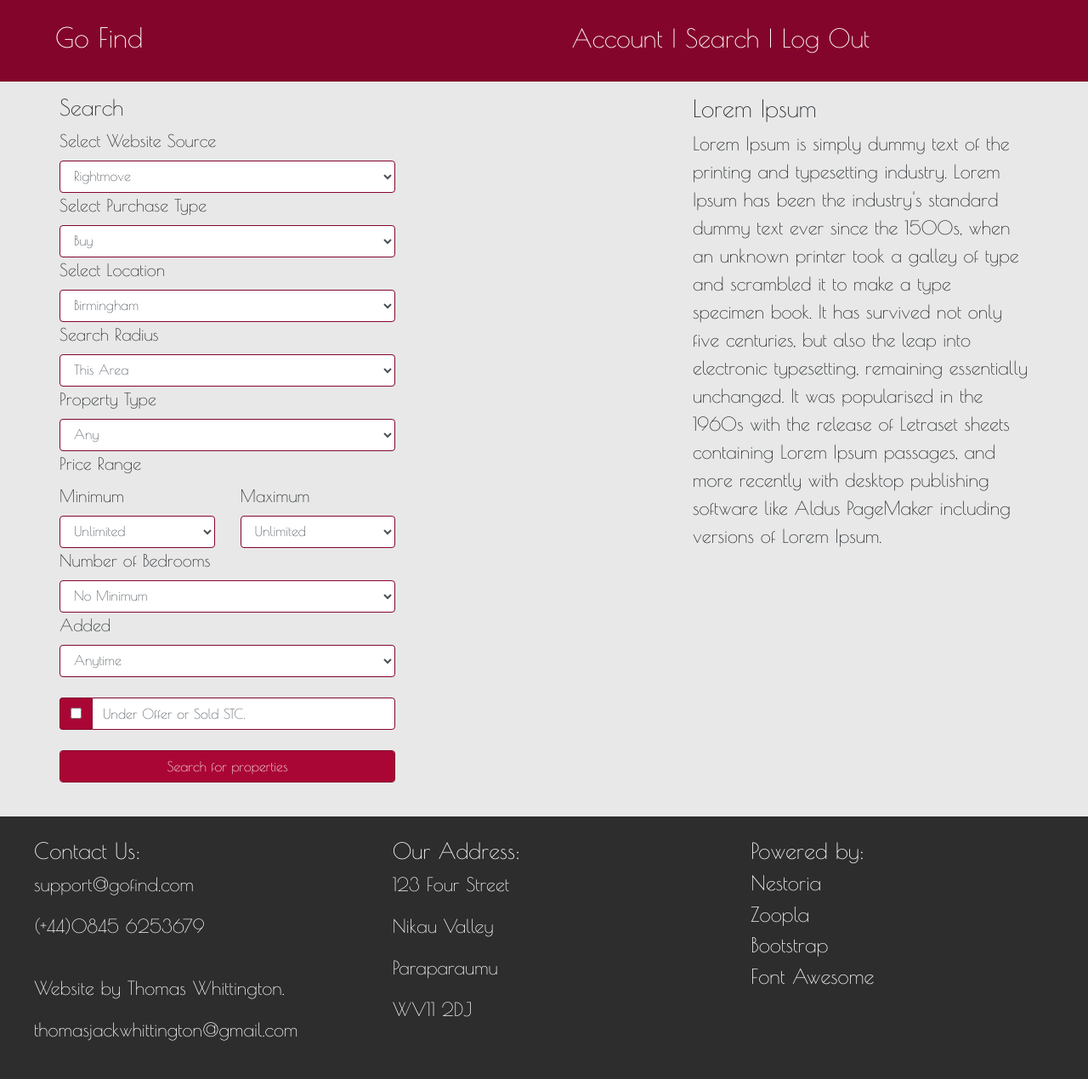
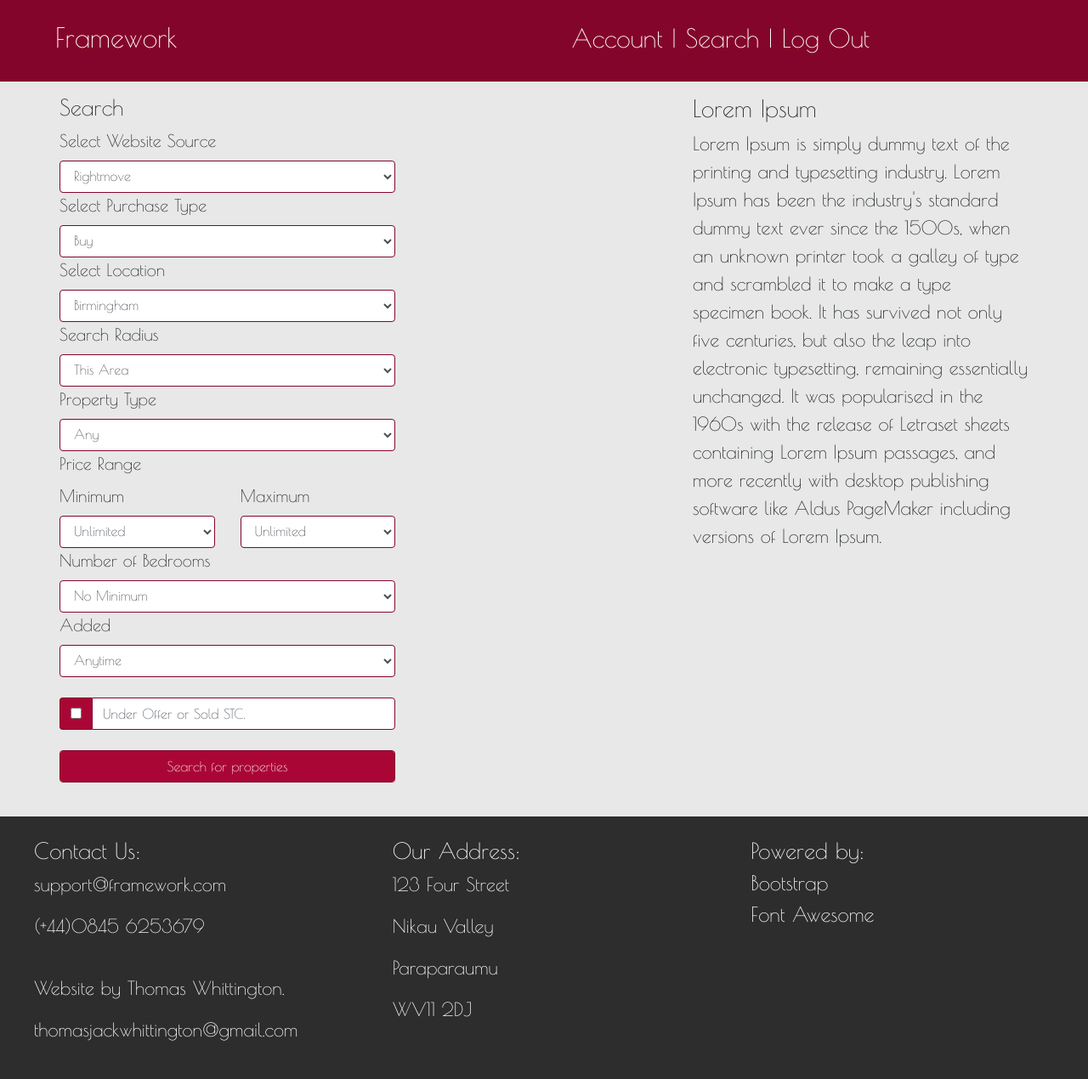
Before and after one commit to Didymuss/WebFramework, a PHP site: page /view/search.php in a window 1280 px wide. Shown: the whole page at 85% size. Run offline with PHP 8.4, Linux system fonts and the light colour scheme; the visitor is signed in with stand-in values (Sample User, id 1); some libraries are stand-ins or nearby versions.

Commit message:
Minor Detail Changes
Removed unnecassary files and changed a couple of names to match being only a framework.

```diff
--- a/index.php
+++ b/index.php
@@ -8,13 +8,13 @@ session_start();
   <script src="dependencies/fontAwesome/fontawesome-all.js"></script>
   <link rel="stylesheet" href="dependencies/bootstrap/bootstrap-4.0.0-beta.2/css/bootstrap.min.css">
   <link rel="stylesheet" href="dependencies/css/mainCSS.css">
-  <title>Go Find - Login</title>
+  <title>Framework - Login</title>
 </head>
 <body>
   <div class = "container-fluid">
     <div class = "row header">
       <div class = "col headerLeft">
-        <h1>Go Find</h1>
+        <h1>Framework</h1>
         <br />
       </div>
     </div>
--- a/view/account.php
+++ b/view/account.php
@@ -12,7 +12,7 @@ checkLoggedIn();
   <script src="../dependencies/fontAwesome/fontawesome-all.js"></script>
   <link rel="stylesheet" href="../dependencies/bootstrap/bootstrap-4.0.0-beta.2/css/bootstrap.min.css">
   <link rel="stylesheet" href="../dependencies/css/mainCSS.css">
-  <title>Go Search - Account</title>
+  <title>Framework - Account</title>
 </head>
 <body>
   <div class = "container-fluid">
--- a/view/includes/footer.html
+++ b/view/includes/footer.html
@@ -1,7 +1,7 @@
 <div class = "row footer">
     <div class="col-sm footerLeft">
       <h4>Contact Us:</h4>
-      <p>support@gofind.com</p>
+      <p>support@framework.com</p>
       <p>(+44)0845 6253679</p>
       <br />
       <p>Website by Thomas Whittington.</p>
@@ -16,8 +16,6 @@
     </div>
     <div class="col-sm footerRight">
       <h4>Powered by:</h4>
-      <h5>Nestoria</h5>
-      <h5>Zoopla</h5>
       <h5>Bootstrap</h5>
       <h5>Font Awesome</h5>
     </div>
--- a/view/includes/header.html
+++ b/view/includes/header.html
@@ -1,6 +1,6 @@
 <div class = "row header">
   <div class = "col headerLeft">
-    <h1>Go Find</h1>
+    <h1>Framework</h1>
   </div>
   <!--
   <nav class="navbar navbar-toggleable-md navbar-dark bg-faded headerRight">
--- a/view/search.php
+++ b/view/search.php
@@ -12,7 +12,7 @@ checkLoggedIn();
   <script src="../dependencies/fontAwesome/fontawesome-all.js"></script>
   <link rel="stylesheet" href="../dependencies/bootstrap/bootstrap-4.0.0-beta.2/css/bootstrap.min.css">
   <link rel="stylesheet" href="../dependencies/css/mainCSS.css">
-  <title>Go Search - Search</title>
+  <title>Framework - Search</title>
 </head>
 <body>
   <div class = "container-fluid">
```
Also changed, not shown: view/searchCriterea.php (deleted, +0 -26 lines).
